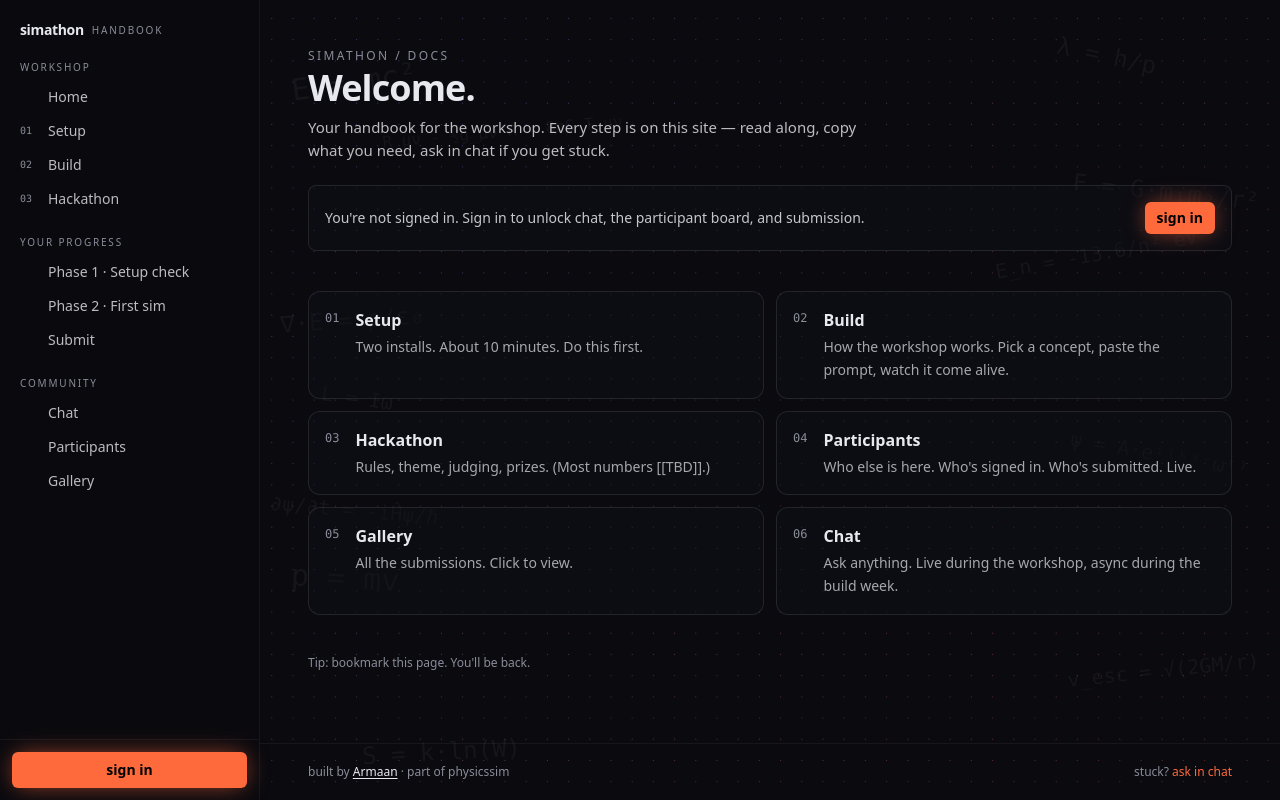
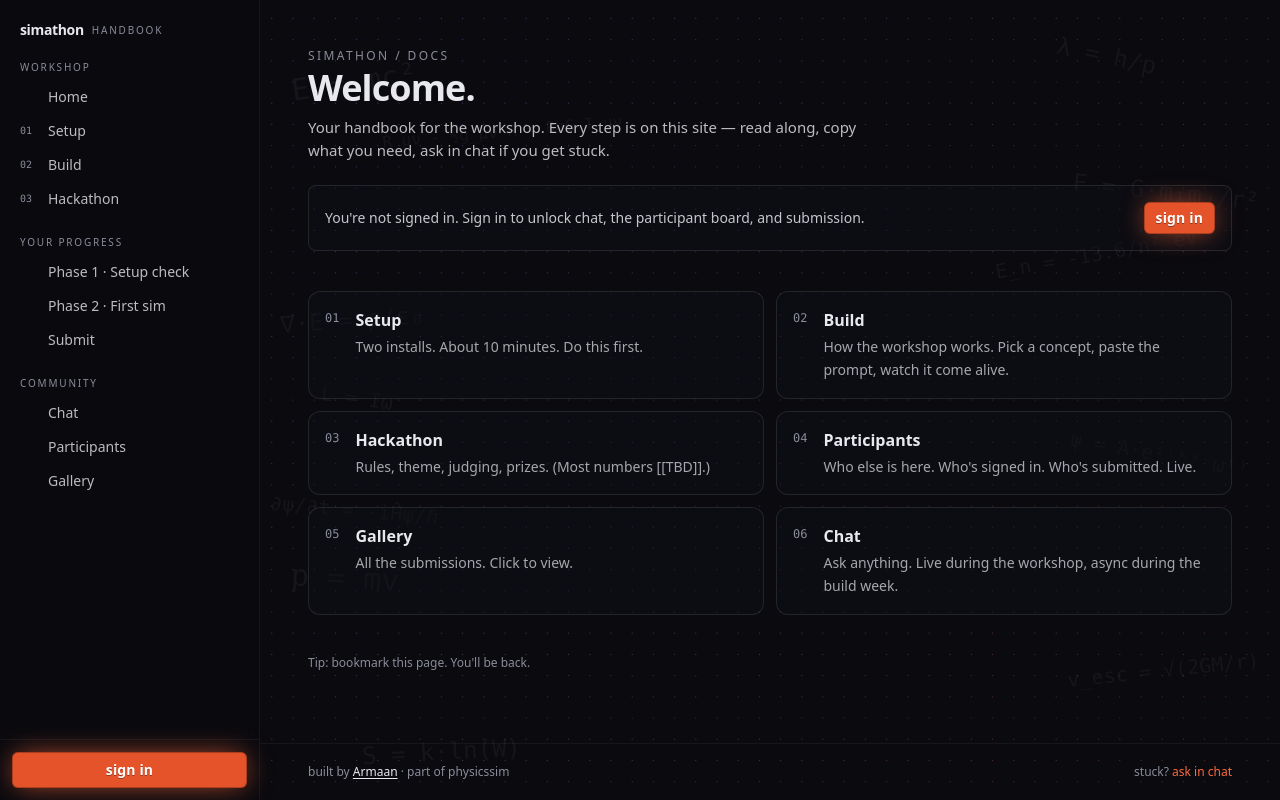
Before and after one commit to Kukyos/simathon, a Next.js app: page / in a window 1280 px wide. Built offline with nearby package versions, Linux system fonts and the light colour scheme; no server answers.

Commit message:
fix: white text + deeper orange + ring on accent buttons for legibility

```diff
--- a/app/globals.css
+++ b/app/globals.css
@@ -17,15 +17,24 @@ body {
   min-height: 100%;
 }
 
-/* Every accent CTA pops: heavier weight + orange glow. Catches all
-   `bg-accent text-black` buttons without rewriting every call site. */
+/* Every accent CTA: white text, extrabold, deeper orange, ring + glow.
+   Highest perceived contrast on warm backgrounds. Catches every
+   `bg-accent text-black` call site without per-file rewrites. */
 .bg-accent.text-black {
-  font-weight: 700;
-  box-shadow: 0 0 24px -4px rgba(255, 106, 61, 0.7);
+  color: #fff !important;
+  background-color: #e5532a !important;
+  font-weight: 800 !important;
+  letter-spacing: 0.01em;
+  text-shadow: 0 1px 0 rgba(0, 0, 0, 0.35);
+  box-shadow:
+    inset 0 0 0 1px rgba(0, 0, 0, 0.25),
+    0 0 28px -4px rgba(255, 106, 61, 0.75);
 }
 .bg-accent.text-black:hover {
-  background-color: #ff7d54;
-  box-shadow: 0 0 28px -2px rgba(255, 106, 61, 0.85);
+  background-color: #ff6a3d !important;
+  box-shadow:
+    inset 0 0 0 1px rgba(0, 0, 0, 0.3),
+    0 0 32px -2px rgba(255, 106, 61, 0.9);
 }
 
 /* Code blocks */
```
